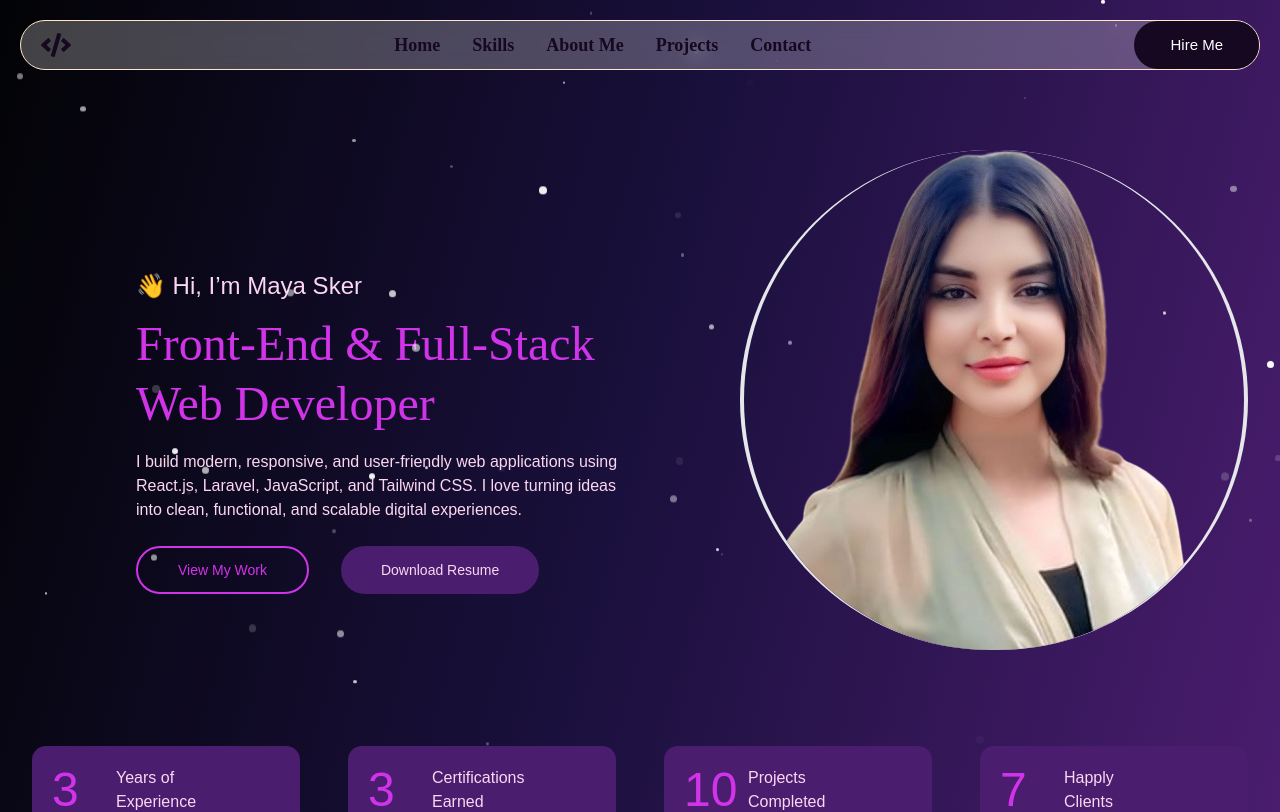
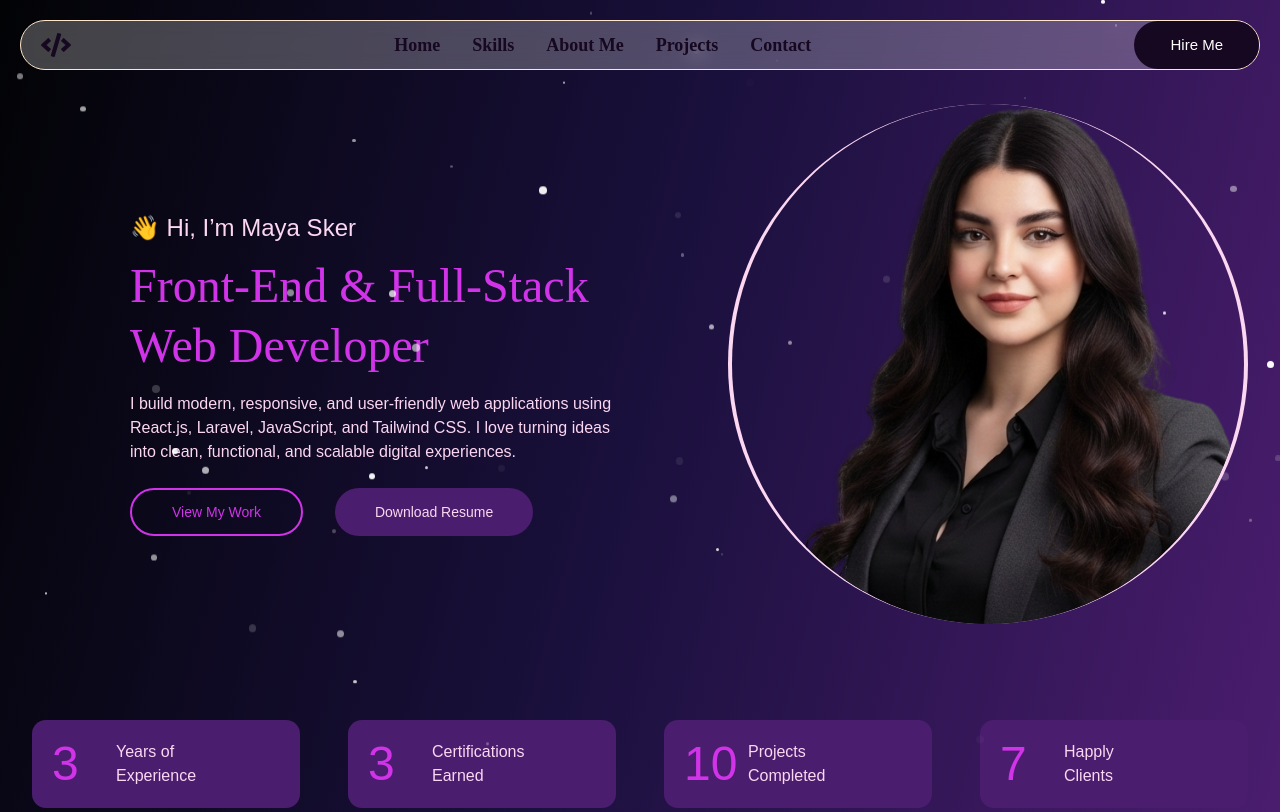
Before and after one commit to MayaSker2/Portfolio-Website, a React (Vite) app: page / in a window 1280 px wide. Shown: the top 812 px of the page. Built offline with nearby package versions, Linux system fonts and the light colour scheme.

Commit message:
add new changes 2.

```diff
--- a/src/sections/Hero.jsx
+++ b/src/sections/Hero.jsx
@@ -1,5 +1,5 @@
 import React from 'react'
-import MyImage from '../assets/images/my_image.png'
+import MyImage from '../assets/images/image.png'
 import { STATS } from '../utils/data'
 import StatInfoCard from '../components/StatInfoCard'
 import Snow from '../utils/Snow'
@@ -8,10 +8,10 @@ const Hero = () => {
   return (
     <section id="hero" className="container mx-auto px-8">
       <Snow />
-      <div className="flex flex-col lg:flex-row  gap-5 lg:gap-14 items-center justify-between mt-[10px]  lg:mt-[80px]">
+      <div className="flex flex-col lg:flex-row  gap-5 lg:gap-14 items-center justify-between mt-[10px]  lg:mt-[34px]">
         <div class="snow"></div>
 
-        <div className="order-2 lg:order-1 text-center lg:text-left mt-5 lg:mt-16 ">
+        <div className="order-2 lg:order-1 text-center lg:text-left mt-5 lg:mt-15 ">
           <h3 className="text-xl lg:text-2xl font-medium text-lightpink">
             👋 Hi, I’m Maya Sker
           </h3>
@@ -59,7 +59,7 @@ const Hero = () => {
                src={MyImage}
               alt="My Photo"
               className="
-                relative profile-pic w-full h-full
+                relative profile-pic w-[520px] h-[520px] border-[#fcd7f1]
                 object-cover rounded-full border-x-4
                 border-darktransition-all duration-300
                 group-hover:scale-105"
```
Also changed, not shown: src/assets/images/image.png (added).
